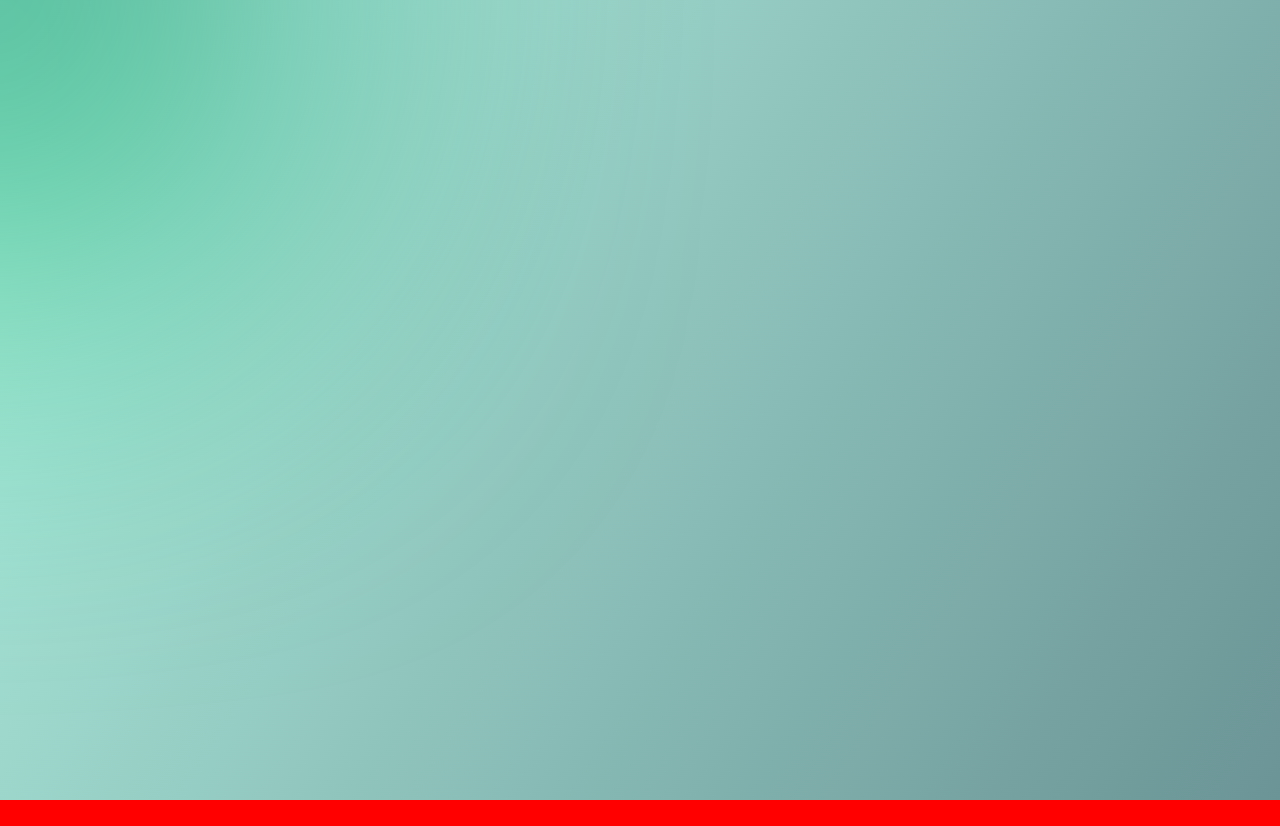
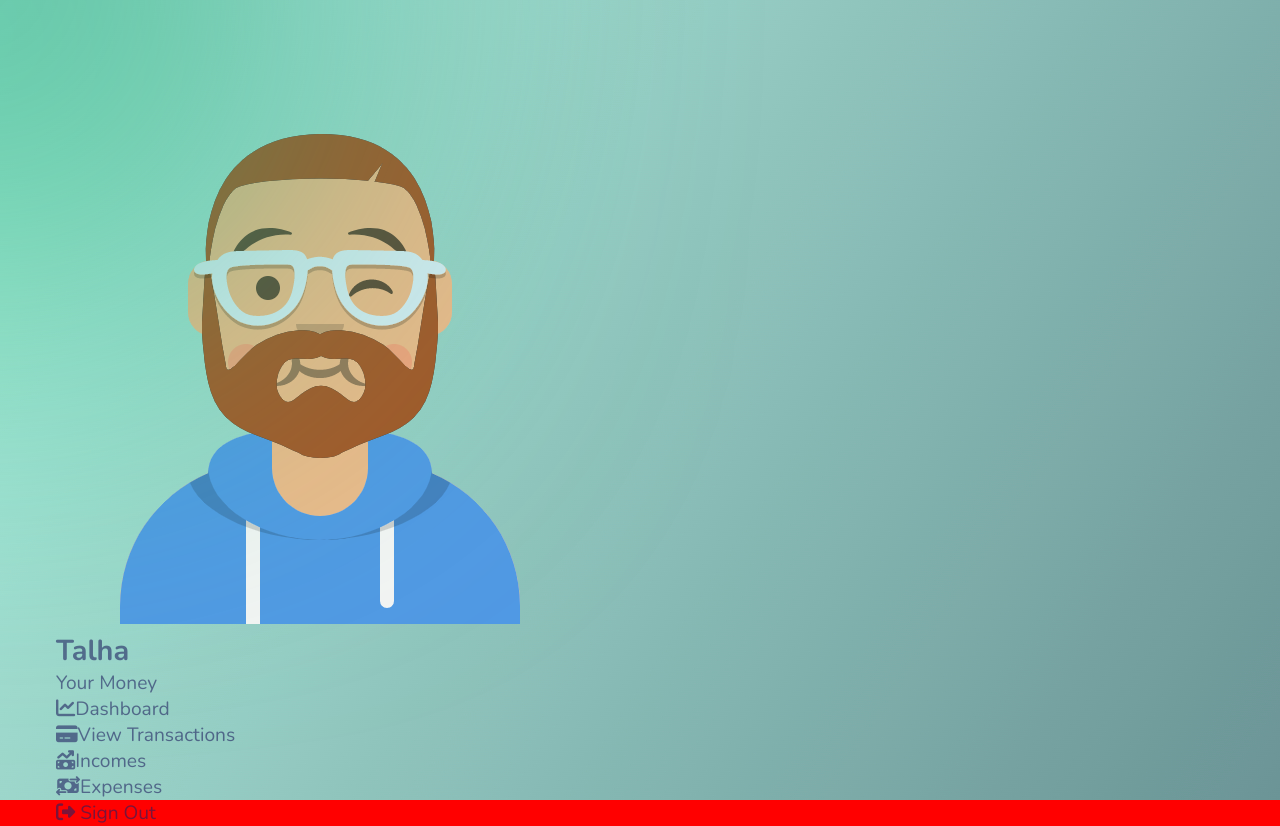
Before and after one commit to talha442/Expense-Tracker-Indispensable-, a React (Create React App) app in the folder frontend/: page / in a window 1280 px wide. Before the commit the page ends 800 px from the top, so only its background shows below. Built offline with nearby package versions, Linux system fonts and the light colour scheme.

Commit message:
Created Navbar component and added icons and menu items

```diff
--- a/frontend/public/index.html
+++ b/frontend/public/index.html
@@ -21,6 +21,13 @@
     <link
       href="https://fonts.googleapis.com/css2?family=Nunito:wght@400;500;600;700;800&display=swap"
       rel="stylesheet"
+    />
+    <link
+      rel="stylesheet"
+      href="https://cdnjs.cloudflare.com/ajax/libs/font-awesome/6.4.0/css/all.min.css"
+      integrity="sha512-iecdLmaskl7CVkqkXNQ/ZH/XLlvWZOJyj7Yy7tcenmpD1ypASozpmT/E0iPtmFIB46ZmdtAc9eNBvH0H/ZpiBw=="
+      crossorigin="anonymous"
+      referrerpolicy="no-referrer"
     />
     <!--
       Notice the use of %PUBLIC_URL% in the tags above.
--- a/frontend/src/App.js
+++ b/frontend/src/App.js
@@ -2,13 +2,16 @@
 import bg from "./img/bg2.png";
 import { MainLayout } from "./styles/Layouts";
 import Orb from "./Components/Orb/Orb";
+import Navigation from "./Components/Navigation/Navigation";
 
 function App() {
   return (
     // Background Image Passed as a prop
     <AppStyled bg={bg} className="App">
       <Orb />
-      <MainLayout></MainLayout>
+      <MainLayout>
+        <Navigation />
+      </MainLayout>
     </AppStyled>
   );
 }
--- /dev/null
+++ b/frontend/src/Components/Navigation/Navigation.js
@@ -0,0 +1,40 @@
+import React from "react";
+import styled from "styled-components";
+import avatar from "../../img/avatar.png";
+import { menuItems } from "../../utils/menuItems";
+import { signout } from "../../utils/icons";
+
+function Navigation() {
+  return (
+    <NavStyled>
+      <div className="user-con">
+        <img src={avatar} alt="" />
+        <div className="text">
+          <h2>Talha</h2>
+          <p>Your Money</p>
+        </div>
+      </div>
+      <ul className="menu-items">
+        {menuItems.map((item) => {
+          return (
+            <li key={item.id}>
+              {item.icon}
+              <span>{item.title}</span>
+            </li>
+          );
+        })}
+      </ul>
+      <div className="bottom-nav">
+        <li>{signout} Sign Out</li>
+      </div>
+    </NavStyled>
+  );
+}
+
+const NavStyled = styled.nav`
+  padding: 2rem 1.5rem;
+  width: 374px;
+  height: 100%;
+`;
+
+export default Navigation;
--- a/frontend/src/Components/Orb/Orb.js
+++ b/frontend/src/Components/Orb/Orb.js
@@ -26,7 +26,7 @@
     margin-left: -37vh;
     margin-top: -37vh;
     background: linear-gradient(180deg, #014a4c 0%, #3df79c 100%);
-    filter: blur(180px);
+    filter: blur(200px);
     animation: ${moveOrb} 10s alternate linear infinite;
   `;
 
--- /dev/null
+++ b/frontend/src/utils/icons.js
@@ -0,0 +1,29 @@
+export const dashboard = <i className="fa-solid fa-chart-line"></i>;
+export const transactions = <i className="fa-solid fa-credit-card"></i>;
+export const categories = <i className="fa-solid fa-tags"></i>;
+export const accounts = <i className="fa-solid fa-wallet"></i>;
+export const settings = <i className="fa-solid fa-cog"></i>;
+export const logout = <i className="fa-solid fa-sign-out"></i>;
+export const trend = <i className="fa-solid fa-money-bill-trend-up"></i>;
+export const expenses = <i className="fa-solid fa-money-bill-transfer"></i>;
+export const money = <i className="fa-solid fa-money-bill"></i>;
+export const freelance = <i className="fa-solid fa-earth-americas"></i>;
+export const stocks = <i className="fa-solid fa-arrow-trend-up"></i>;
+export const bitcoin = <i className="fa-brands fa-bitcoin"></i>;
+export const piggy = <i className="fa-solid fa-piggy-bank"></i>;
+export const yt = <i className="fa-brands fa-youtube"></i>;
+export const card = <i className="fa-brands fa-cc-visa"></i>;
+export const users = <i className="fa-solid fa-users-between-lines"></i>;
+export const dollar = <i className="fa-solid fa-dollar-sign"></i>;
+export const calender = <i className="fa-solid fa-calendar"></i>;
+export const comment = <i className="fa-solid fa-comment"></i>;
+export const plus = <i className="fa-solid fa-plus"></i>;
+export const trash = <i className="fa-solid fa-trash"></i>;
+export const signout = <i className="fa-solid fa-right-from-bracket"></i>;
+export const takeaway = <i className="fa-solid fa-utensils"></i>;
+export const clothing = <i className="fa-solid fa-shirt"></i>;
+export const book = <i className="fa-solid fa-book-open"></i>;
+export const food = <i className="fa-solid fa-bowl-food"></i>;
+export const medical = <i className="fa-solid fa-briefcase-medical"></i>;
+export const tv = <i className="fa-solid fa-tv"></i>;
+export const circle = <i className="fa-solid fa-circle-dot"></i>;
--- /dev/null
+++ b/frontend/src/utils/menuItems.js
@@ -0,0 +1,28 @@
+import { dashboard, expenses, transactions, trend } from "./icons";
+
+export const menuItems = [
+  {
+    id: 1,
+    title: "Dashboard",
+    icon: dashboard,
+    link: "/dashboard",
+  },
+  {
+    id: 2,
+    title: "View Transactions",
+    icon: transactions,
+    link: "/dashboard",
+  },
+  {
+    id: 3,
+    title: "Incomes",
+    icon: trend,
+    link: "/dashboard",
+  },
+  {
+    id: 4,
+    title: "Expenses",
+    icon: expenses,
+    link: "/dashboard",
+  },
+];
```
